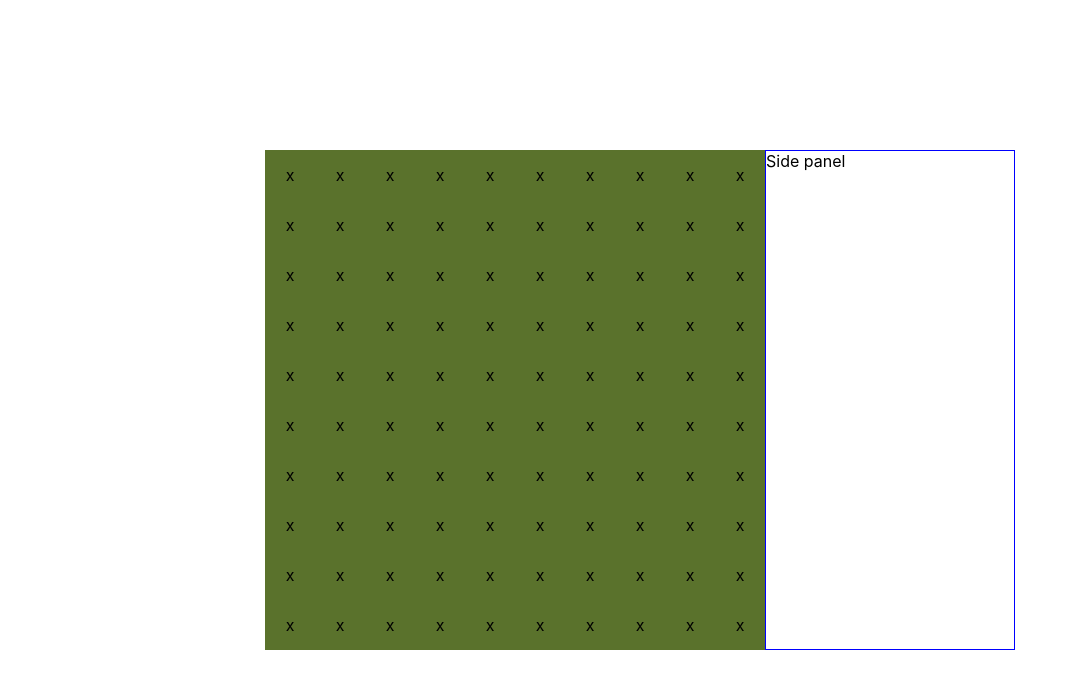
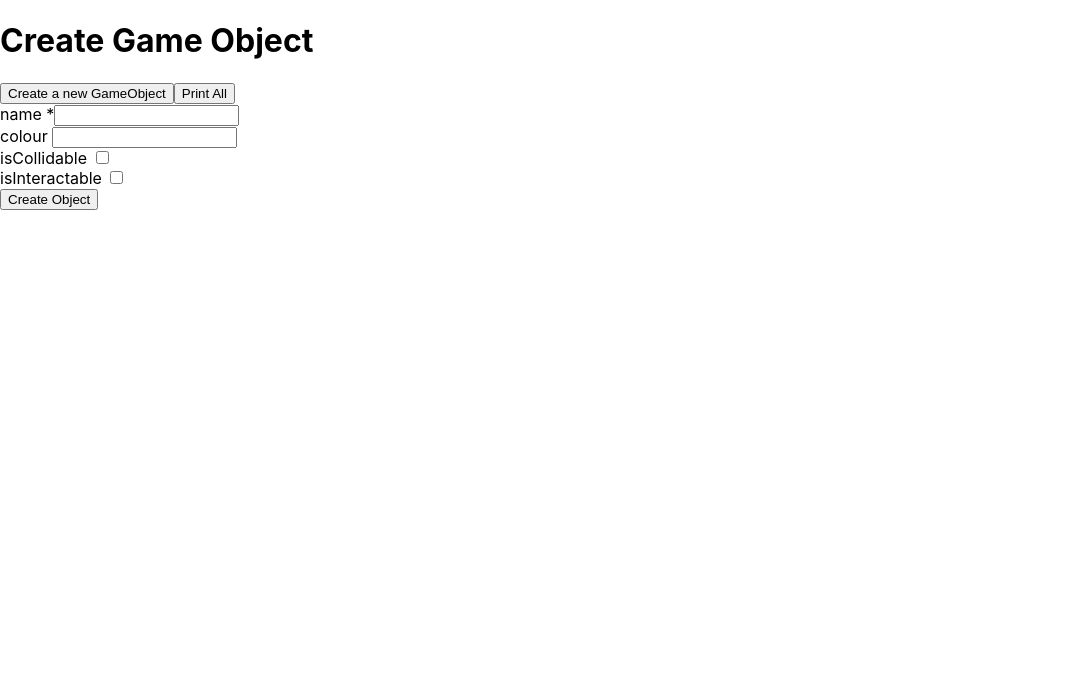
Before and after one commit to cryosis7/UntitleGame, a React (Vite) app: page / in a window 1280 px wide. Shown: the top 688 px of the page, without its empty margins (0-1078 px from the left). Built offline with nearby package versions, Linux system fonts and the light colour scheme.

Commit message:
Shapes up the schemas a bit better

```diff
--- a/src/App.tsx
+++ b/src/App.tsx
@@ -7,8 +7,9 @@ import { Editor } from "./components/Editor/Editor";
 const App = () => {
   return (
     <Routes>
+      <Route path='/' element={<Editor />} />
       <Route
-        path='/'
+        path='/game'
         element={
           <div className='root'>
             <div className='game-container'>
@@ -17,7 +18,6 @@ const App = () => {
           </div>
         }
       />
-      <Route path='/editor' element={<Editor />} />
       <Route path='*' element={<div>No Route Match</div>} />
     </Routes>
   );
--- a/src/components/Editor/DynamicForm.tsx
+++ b/src/components/Editor/DynamicForm.tsx
@@ -1,12 +1,14 @@
-import React, { useState } from "react";
-import { objectSchemas } from "../../models/schemas";
+import type React from 'react';
+import { useMemo, useState } from 'react';
+import type { BaseObjectSchema, PropertySection, ValueSchema } from '../../models/Schemas';
+import { isValueSchema } from '../../utils/schemaUtils';
+import { GameObject, MandatoryProperties } from '../../models/GameObject';
 
 interface DynamicFormProps {
-  objectType: string
+  baseObject: BaseObjectSchema;
 }
 
-export const DynamicForm: React.FC<DynamicFormProps> = ({ objectType}) => {
-  const schema = objectSchemas.find(schema => schema.type === objectType);
+export const DynamicForm: React.FC<DynamicFormProps> = ({ baseObject }) => {
   const [formData, setFormData] = useState<any>({});
 
   const handleChange = (e: React.ChangeEvent<HTMLInputElement>) => {
@@ -16,33 +18,62 @@ export const DynamicForm: React.FC<DynamicFormProps> = ({ objectType}) => {
 
   const handleSubmit = (e: React.FormEvent) => {
     e.preventDefault();
-    console.log("Form Data Submitted:", formData);
-    // Handle form submission logic here
+
+    const mandatoryKeys: (keyof MandatoryProperties)[] = ['name', 'isCollidable', 'isInteractable'];
+
+    for (const key of mandatoryKeys) {
+      if (!(key in formData)) {
+        console.error(`Missing mandatory property: ${key}`);
+        return;
+      }
+    }
+
+    const gameObject: GameObject = {
+      id: crypto.randomUUID(),
+      properties: {
+        ...formData
+      }
+    }
+    console.log('New GameObject Created:', gameObject);
   };
 
-  if (!schema) {
-    return <div>Invalid object type</div>;
-  }
+  const renderProperty = useMemo(() => (name: string, propertyConfig: ValueSchema): React.ReactNode => {
+    const inputType = {
+      boolean: 'checkbox',
+      string: 'text',
+      number: 'number'
+    };
 
-  const inputType = {
-    boolean: 'checkbox',
-    string: 'text',
-    number: 'number',
-  }
+    return (
+      <label key={name}>
+        {name} {propertyConfig.required && propertyConfig.type !== 'boolean' && <span>*</span>}
+        <input
+          type={inputType[propertyConfig.type]}
+          name={name}
+          autoComplete="off"
+          required={propertyConfig.required && propertyConfig.type !== 'boolean'}
+          onChange={handleChange}
+        />
+      </label>
+    );
+  }, []);
+
+  const renderSection = useMemo(() => (name: string, sectionProperties: PropertySection) => {
+    return (
+      <div>
+        Section: {name}
+        <div>
+          {Object.entries(sectionProperties).map(([name, propertyConfig]) => renderProperty(name, propertyConfig))}
+        </div>
+      </div>);
+  }, [renderProperty]);
+
 
   return (
     <form onSubmit={handleSubmit}>
-      {schema.properties.map(prop => (
-        <div key={prop.name}>
-          <label>
-            {prop.name} {prop.required && prop.type !== 'boolean' && <span>*</span>}
-            <input
-              type={inputType[prop.type]}
-              name={prop.name}
-              required={prop.required && prop.type !== 'boolean'}
-              onChange={handleChange}
-            />
-          </label>
+      {Object.entries(baseObject.properties).map(([name, value]) => (
+        <div key={name}>
+          {isValueSchema(value) ? renderProperty(name, value) : renderSection(name, value)}
         </div>
       ))}
       <button type="submit">Create Object</button>
--- a/src/components/Editor/Editor.tsx
+++ b/src/components/Editor/Editor.tsx
@@ -1,24 +1,25 @@
-import React, { useState } from 'react';
+import type React from 'react';
+import { useState } from 'react';
 import { DynamicForm } from './DynamicForm';
-import { objectSchemas } from "../../models/schemas";
+import type { GameObjectSchema } from '../../models/Schemas';
+import { createGameObjectSchema } from '../../utils/schemaUtils';
 
 export const Editor: React.FC = () => {
-  const [selectedType, setSelectedType] = useState<string>('ground');
+  const [gameObjects, setGameObjects] = useState<GameObjectSchema[]>([createGameObjectSchema()]);
+  const [currentGameObjectIndex, setCurrentGameObjectIndex] = useState<number>(0);
+
+  const handleClick = () => {
+    const newGameObjects = [...gameObjects, createGameObjectSchema()];
+    setGameObjects(gameObjects);
+    setCurrentGameObjectIndex(newGameObjects.length - 1);
+  }
 
   return (
     <div>
       <h1>Create Game Object</h1>
-        <select
-          onChange={(e) => setSelectedType(e.target.value)}
-          value={selectedType}
-        >
-          {objectSchemas.map((schema) => (
-            <option key={schema.type} value={schema.type}>
-              {schema.type}
-            </option>
-          ))}
-        </select>
-      <DynamicForm objectType={selectedType} />
+      <button onClick={handleClick}>Create a new GameObject</button>
+      <button onClick={() => console.log(JSON.stringify(gameObjects, undefined, 2))}>Print All</button>
+      <DynamicForm baseObject={gameObjects[currentGameObjectIndex]}/>
     </div>
   );
 };
--- /dev/null
+++ b/src/models/GameObject.ts
@@ -0,0 +1,16 @@
+import type { SupportedValueTypes } from './Schemas';
+
+export type MandatoryProperties = {
+  name: string,
+  isCollidable: boolean,
+  isInteractable: boolean,
+};
+
+type CustomProperties = {
+  [key: string]: SupportedValueTypes;
+};
+
+export interface GameObject {
+  id: string;
+  properties: MandatoryProperties & CustomProperties
+}
--- /dev/null
+++ b/src/models/Schemas.ts
@@ -0,0 +1,22 @@
+export type SupportedValueTypes = 'string' | 'number' | 'boolean';
+
+export interface ValueSchema {
+  type: SupportedValueTypes;
+  required?: boolean;
+  description?: string;
+  // dependantProperty?: string // This would only enable this property if the dependant property is enabled.
+}
+
+export interface PropertySection {
+  [key: string]: ValueSchema
+}
+
+export interface PropertiesSchema {
+  [key: string]: ValueSchema | PropertySection;
+}
+
+export interface BaseObjectSchema {
+  properties: PropertiesSchema,
+}
+
+export interface GameObjectSchema extends BaseObjectSchema {}
--- a/src/models/schemas.ts
+++ /dev/null
@@ -1,61 +0,0 @@
-interface PropertySchema {
-  name: string;
-  type: 'string' | 'number' | 'boolean';
-  required?: boolean;
-  description?: string;
-}
-
-interface ObjectSchema {
-  type: string; // The type of the object (e.g., "ground", "gameObject")
-  properties: PropertySchema[]; // Array of properties for this object type
-}
-
-const groundSchema: ObjectSchema = {
-  type: "ground",
-  properties: [
-    { name: "id", type: "string", required: true },
-    { name: "type", type: "string", required: true }, // e.g., "grass", "water", "dirt"
-    { name: "texture", type: "string", required: true }, // Path or reference to the tile's texture
-    { name: "walkable", type: "boolean", required: true }, // Indicates if the tile is walkable
-    { name: "collision", type: "boolean", required: true }, // Indicates if the tile has collision properties
-    { name: "environmentalEffects", type: "string", required: false }, // Optional effects (e.g., "slow", "damage")
-  ],
-};
-
-// Define schemas for each object type
-export const objectSchemas: ObjectSchema[] = [
-  groundSchema,
-  {
-    type: 'interactable',
-    properties: [
-      { name: 'id', type: 'string', required: true },
-      { name: 'position.x', type: 'number', required: true },
-      { name: 'position.y', type: 'number', required: true },
-      { name: 'interactable', type: 'boolean', required: true },
-      { name: 'texture', type: 'string' },
-      { name: 'description', type: 'string' },
-    ],
-  },
-  {
-    type: 'destructible',
-    properties: [
-      { name: 'id', type: 'string', required: true },
-      { name: 'position.x', type: 'number', required: true },
-      { name: 'position.y', type: 'number', required: true },
-      { name: 'texture', type: 'string', required: true },
-      { name: 'health', type: 'number', required: true },
-    ],
-  },
-  {
-    type: 'collectible',
-    properties: [
-      { name: 'id', type: 'string', required: true },
-      { name: 'position.x', type: 'number', required: true },
-      { name: 'position.y', type: 'number', required: true },
-      { name: 'texture', type: 'string', required: true },
-      { name: 'collectible', type: 'boolean', required: true },
-      { name: 'resourceType', type: 'string', required: true },
-      { name: 'resourceAmount', type: 'number', required: true },
-    ],
-  },
-];
--- /dev/null
+++ b/src/utils/schemaUtils.ts
@@ -0,0 +1,39 @@
+import { GameObjectSchema, PropertiesSchema, PropertySection, ValueSchema } from '../models/Schemas';
+
+export const isValueSchema = (property: any): property is ValueSchema => {
+  return (
+    typeof property === 'object' &&
+    property !== null &&
+    'type' in property &&
+    ['string', 'number', 'boolean'].includes(property.type)
+  );
+};
+
+export const isPropertySection = (property: any): property is PropertySection => {
+  return (
+    typeof property === 'object' &&
+    property !== null &&
+    !isValueSchema(property)
+  );
+};
+
+export const createGameObjectSchema = (properties?: PropertiesSchema): GameObjectSchema => {
+  return {
+    properties: {
+      name: {
+        type: 'string',
+        required: true,
+      },
+      colour: { type: 'string' },
+      isCollidable: {
+        type: 'boolean',
+        required: true,
+      },
+      isInteractable: {
+        type: 'boolean',
+        required: true
+      },
+      ...properties
+    }
+  };
+};
```
